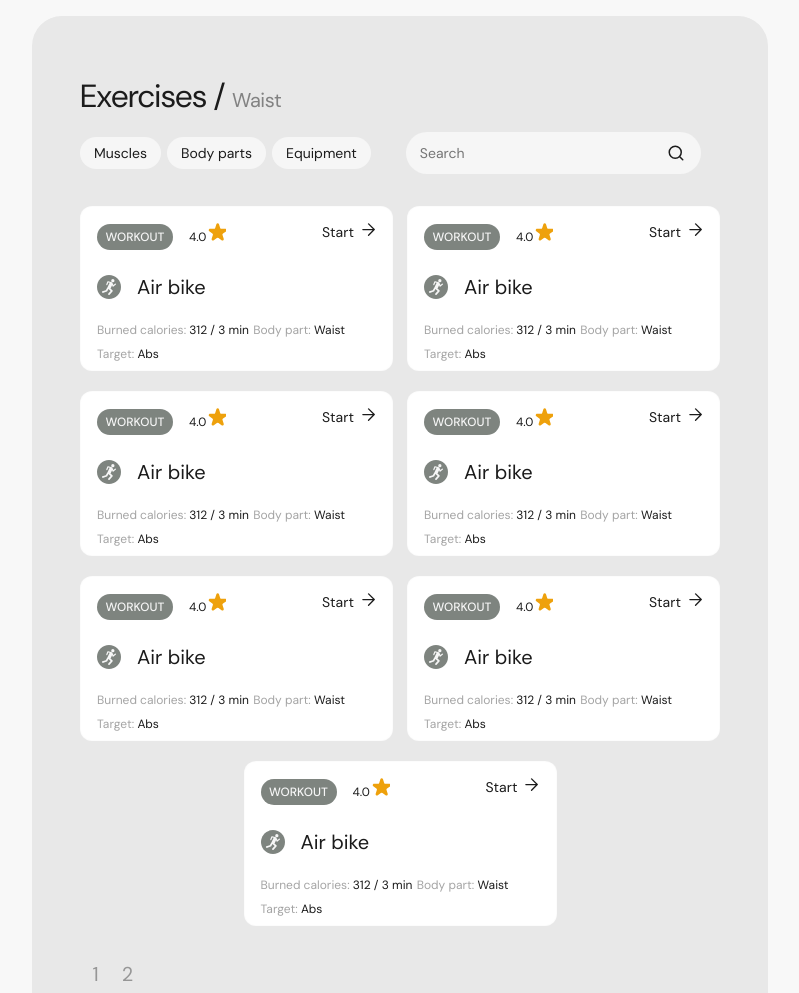
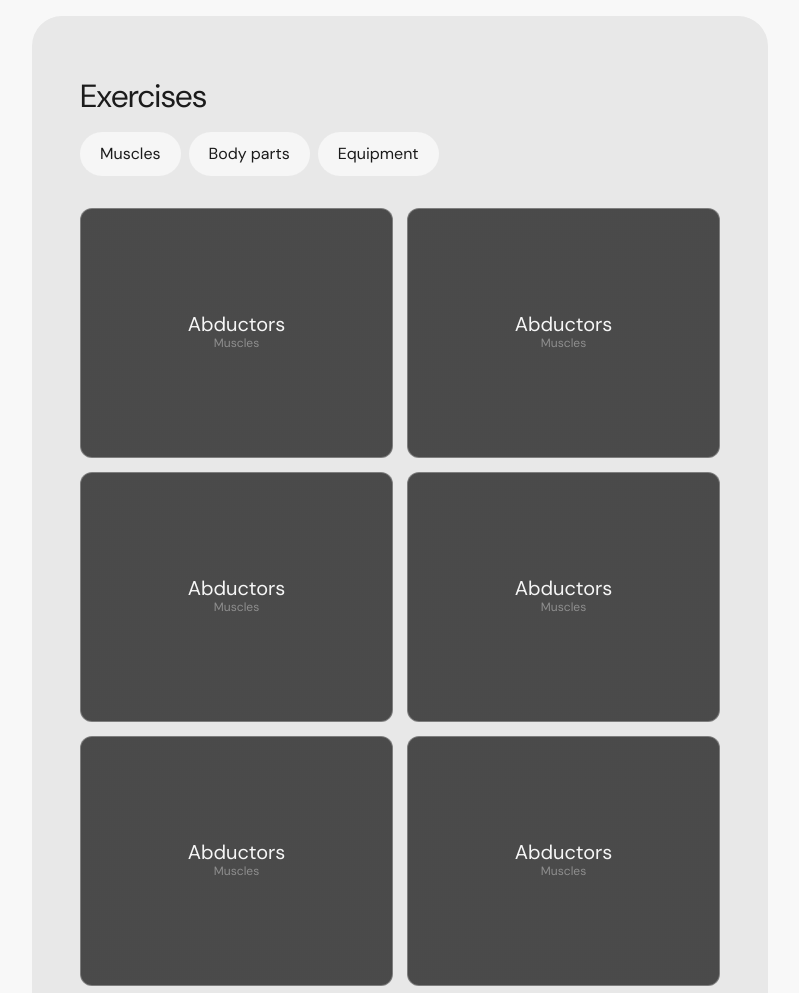
Before and after one commit to DmytriiTsybuliak/project-radioactive, a website: page src/partials/exercises.html in a window 1280 px wide. Shown: the top 993 px of the page, without its empty margins (240-1039 px from the left). Drawn offline with nearby package versions, Linux system fonts and the light colour scheme; files that its build step writes are made by us from their sources; files whose address does not match are found by name.

Commit message:
exercises 1 + 2 сторінки

```diff
--- a/src/css/exercises.css
+++ b/src/css/exercises.css
@@ -1,9 +1,7 @@
-/* Exercises page 1 */
-/*
+/* @media screen and (min-width: 375px) and (max-width: 767.98px) { */
 .exercises-container {
   border-radius: 30px;
   background-color: #e8e8e8;
-  margin: 0;
   padding: 40px 20px;
   width: 335px;
   display: flex;
@@ -23,12 +21,24 @@
 
 .exercises-title {
   color: #1b1b1b;
-  font-family: 'DM Sans';
   font-size: 32px;
   font-style: normal;
   font-weight: 400;
   line-height: 1;
   letter-spacing: -0.64px;
+}
+
+.exercises-subtitle {
+  color: rgba(27, 27, 27, 0.5);
+  font-size: 20px;
+  line-height: 1;
+  letter-spacing: -0.4px;
+}
+
+.exercises-filter-container {
+  display: flex;
+  flex-direction: column;
+  gap: 20px;
 }
 
 .exercises-top-buttons {
@@ -49,22 +59,58 @@
   border: none;
   border-radius: 30px;
   background: #f6f6f6;
-
-  font-family: 'DM Sans';
   font-size: 14px;
   font-style: normal;
   font-weight: 400;
   line-height: 1.285;
 }
 
-.exercises-filter-button:hover,
+.exercises-filter-button:hover {
+  color: #f6f6f6;
+  background-color: #5f6560;
+}
 .exercises-filter-button:focus,
 .exercises-filter-button:active {
   color: #f6f6f6;
   background: #7e847f;
 }
 
+.exercises-input-wrapper {
+  position: relative;
+}
+
+.exercises-search-input {
+  outline: none;
+  width: 295px;
+  height: 42px;
+  color: #1b1b1b;
+  border-radius: 30px;
+  border: none;
+  font-size: 14px;
+  font-style: normal;
+  line-height: 1.285;
+  padding: 12px 14px;
+  background-color: #f6f6f6;
+}
+
+.exercises-search-icon {
+  stroke: #1b1b1b;
+  fill: none;
+  position: absolute;
+  top: 50%;
+  transform: translateY(-50%);
+  right: 16px;
+}
+
 .exercises-list {
+  display: flex;
+  flex-direction: column;
+  align-items: center;
+  justify-content: center;
+  gap: 20px;
+}
+
+.exercises-list-page2 {
   display: flex;
   flex-direction: column;
   align-items: center;
@@ -108,177 +154,6 @@
   font-style: normal;
   font-weight: 400;
   line-height: 1.5;
-}
-
-.exercises-bottom-buttons {
-  display: flex;
-  flex-direction: row;
-  gap: 0;
-}
-
-.exercises-page-button {
-  border: none;
-  background-color: transparent;
-  color: rgba(27, 27, 27, 0.4);
-  font-size: 20px;
-  line-height: 1.6;
-  letter-spacing: 0.8px;
-  padding: 0;
-  width: 32px;
-  height: 32px;
-  border-radius: 50%;
-  border: none;
-}
-
-.exercises-page-button:focus,
-.exercises-page-button:active {
-  width: 32px;
-  height: 32px;
-  border-radius: 50%;
-  border: 1px solid #1b1b1b;
-  color: #1b1b1b;
-}
-
-@media screen and (min-width: 768px) {
-  .exercises-container {
-    width: 736px;
-    padding: 64px 48px;
-    gap: 32px;
-    justify-content: center;
-  }
-  .exercises-top-container {
-    padding-bottom: 0;
-  }
-  .exercises-list {
-    flex-direction: row;
-    flex-wrap: wrap;
-    gap: 14px;
-  }
-  .exercises-item {
-    width: 313px;
-    height: 250px;
-  }
-}
-@media screen and (min-width: 1200px) {
-  .exercises-container {
-    width: 1408px;
-  }
-  .exercises-list {
-    gap: 20px;
-  }
-} */
-
-/* Exercises page 2 */
-
-/* @media screen and (min-width: 375px) and (max-width: 767.98px) { */
-.exercises-container {
-  border-radius: 30px;
-  background-color: #e8e8e8;
-  padding: 40px 20px;
-  width: 335px;
-  display: flex;
-  flex-direction: column;
-  gap: 20px;
-  align-items: start;
-  justify-content: center;
-}
-
-.exercises-top-container {
-  display: flex;
-  flex-direction: column;
-  gap: 20px;
-  align-items: start;
-  padding-bottom: 20px;
-}
-
-.exercises-title {
-  color: #1b1b1b;
-  font-family: 'DM Sans';
-  font-size: 32px;
-  font-style: normal;
-  font-weight: 400;
-  line-height: 1;
-  letter-spacing: -0.64px;
-}
-
-.exercises-subtitle {
-  color: rgba(27, 27, 27, 0.5);
-  font-size: 20px;
-  line-height: 1;
-  letter-spacing: -0.4px;
-}
-
-.exercises-filter-container {
-  display: flex;
-  flex-direction: column;
-  gap: 20px;
-}
-
-.exercises-top-buttons {
-  display: flex;
-  flex-direction: row;
-  justify-content: center;
-  align-items: center;
-  gap: 6px;
-}
-
-.exercises-filter-button {
-  display: flex;
-  padding: 7px 14px;
-  justify-content: center;
-  align-items: center;
-  gap: 10px;
-  color: #1b1b1b;
-  border: none;
-  border-radius: 30px;
-  background: #f6f6f6;
-
-  font-family: 'DM Sans';
-  font-size: 14px;
-  font-style: normal;
-  font-weight: 400;
-  line-height: 1.285;
-}
-
-.exercises-filter-button:hover,
-.exercises-filter-button:focus,
-.exercises-filter-button:active {
-  color: #f6f6f6;
-  background: #7e847f;
-}
-
-.exercises-input-wrapper {
-  position: relative;
-}
-
-.exercises-search-input {
-  width: 295px;
-  height: 42px;
-  color: #1b1b1b;
-  border-radius: 30px;
-  border: none;
-  font-size: 14px;
-  font-style: normal;
-  line-height: 1.285;
-  padding: 12px 14px;
-  background-color: #f6f6f6;
-}
-
-.exercises-search-icon {
-  stroke: #1b1b1b;
-  fill: none;
-  position: absolute;
-  top: 50%;
-  transform: translateY(-50%);
-  right: 16px;
-}
-
-.exercises-list-page2 {
-  display: flex;
-  flex-direction: column;
-  align-items: center;
-  justify-content: center;
-  gap: 20px;
 }
 
 .exercises-card {
@@ -432,12 +307,43 @@
     flex-direction: row;
     gap: 35px;
   }
+  .exercises-top-buttons {
+    gap: 8px;
+  }
+  .exercises-filter-button {
+    height: 44px;
+    font-size: 16px;
+    font-style: normal;
+    font-weight: 400;
+    line-height: 1.5;
+    padding: 10px 20px;
+  }
+
+  .exercises-search-input {
+    width: 246px;
+    height: 48px;
+    font-size: 16px;
+    font-style: normal;
+    font-weight: 400;
+    line-height: 1.5;
+  }
+
+  .exercises-list {
+    flex-direction: row;
+    flex-wrap: wrap;
+    gap: 14px;
+  }
 
   .exercises-list-page2 {
     flex-direction: row;
     flex-wrap: wrap;
     row-gap: 20px;
     column-gap: 14px;
+  }
+
+  .exercises-item {
+    width: 313px;
+    height: 250px;
   }
 
   .exercises-card {
@@ -452,6 +358,14 @@
     gap: 680px;
   }
 
+  .exercises-search-input {
+    width: 273px;
+  }
+
+  .exercises-list {
+    gap: 20px;
+  }
+
   .exercises-list-page2 {
     flex-direction: row;
     flex-wrap: wrap;
--- a/src/partials/exercises.html
+++ b/src/partials/exercises.html
@@ -10,7 +10,7 @@
   <body>
     <section class="section">
       <!-- Exercises page 1 -->
-      <!-- <div class="container exercises-container">
+      <div class="container exercises-container">
         <div class="exercises-top-container">
           <h2 class="exercises-title">Exercises</h2>
           <div class="exercises-top-buttons">
@@ -103,7 +103,9 @@
           <button class="exercises-page-button" type="submit">1</button>
           <button class="exercises-page-button" type="submit">2</button>
         </div>
-      </div> -->
+      </div>
+    </section>
+    <section class="section">
       <!-- Exercises page 2 -->
       <div class="container exercises-container">
         <div class="exercises-top-container">
```
